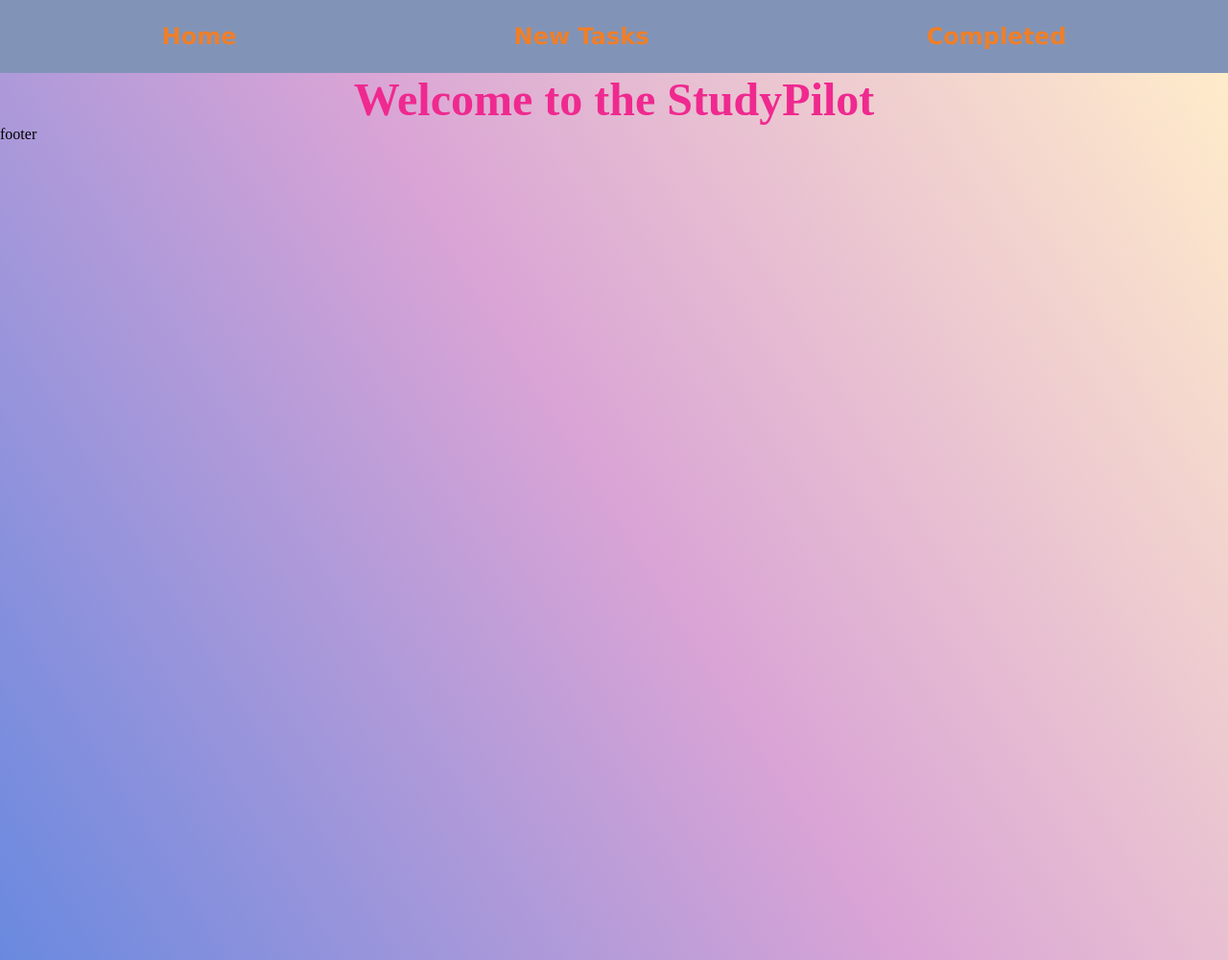
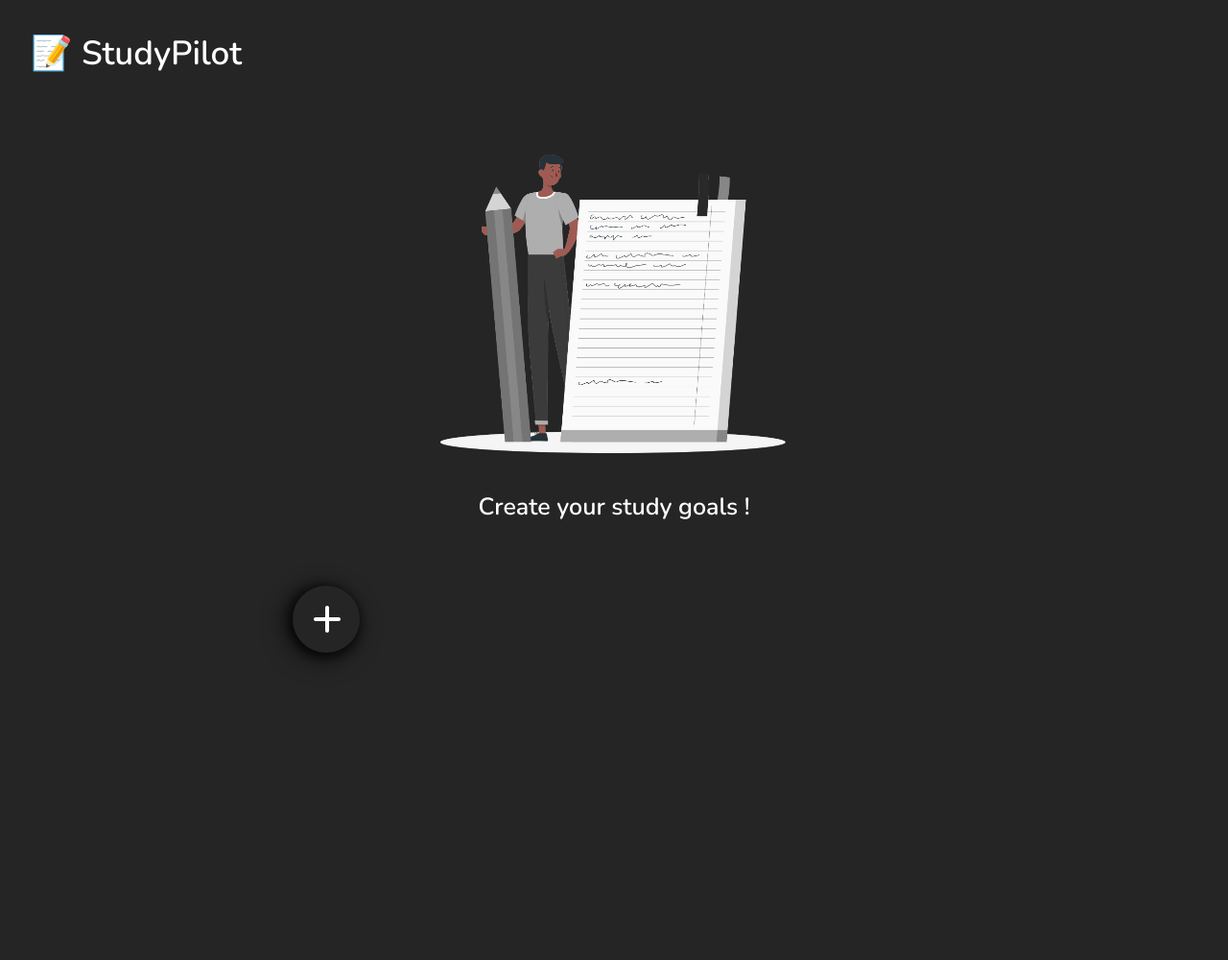
Before and after one commit to Utkarsh-1104/studyPilot, a Node server app: page / in a window 1280 px wide. Shown: the whole page at 96% size. After the commit the page ends 689 px from the top, so only its background shows below. Run offline with Node 20, Linux system fonts and the light colour scheme; some libraries are stand-ins or nearby versions.

Commit message:
home page

```diff
--- a/public/css/style.css
+++ b/public/css/style.css
@@ -1,35 +1,60 @@
+@import url('https://fonts.googleapis.com/css2?family=Nunito:wght@600&display=swap');
 * {
-    overflow: hidden;
     margin: 0;
     padding: 0;
-    box-sizing: border-box;
+
 }
 body {
-    background-image: linear-gradient( 58.2deg,  rgba(40,91,212,0.73) -3%, rgba(171,53,163,0.45) 49.3%, rgba(255,204,112,0.37) 97.7% );
-    height: 1000px;
     width: 100%;
+    height: 100lvh;
+    background: #252525;
+    align-items: center;
 }
-nav {
-    background-color: rgb(129, 148, 184);
-    padding: 1.5rem;
+.nav {
+    display: flex;
+    padding: 2rem;
+    flex-direction: column;
+    justify-content: center;
 }
-h1 {
-    color: rgb(239, 41, 143);
-    font-size: 3rem;
-    text-align: center;
+.nav-link {
+    color: #FFF;
+    font-family: 'Nunito', sans-serif;
+    font-size: 35px;
+    font-style: normal;
+    font-weight: 600;
+    line-height: normal;
+    list-style: none;
 }
-ul {
+.list-box {
     display: flex;
-    justify-content: space-around;
-    font-size: 1.5rem;
+    flex-direction: column;
+    place-items: center;
 }
-li a {
-    text-decoration: none;
-    color: rgb(239, 127, 41);
-    font-family: Verdana, Geneva, Tahoma, sans-serif;
-    font-weight: 600;
+.bg-img {
+    width: 370px;
+    height: 400px;
+    flex-shrink: 0;
 }
-li a:hover {
-    color: rgb(239, 41, 143);
-    text-decoration: underline;
+.wlc-text {
+    color: #FFF;
+    font-family: Nunito;
+    font-size: 25px;
+    font-style: normal;
+    font-weight: 300;
+    line-height: normal;
 }
+.btn-div {
+    fill: #252525;
+    filter: drop-shadow(-5px 0px 10px rgba(0, 0, 0, 0.40)) drop-shadow(0px 5px 10px rgba(0, 0, 0, 0.40));
+    position: absolute;
+    top: 600px;
+    left: 290px;
+}
+.add-btn {
+    background-color: #252525;
+    border: none;
+    border-radius: 50%;
+    position: absolute;
+    top: 21px;
+    left: 27px;
+}
--- a/views/index.ejs
+++ b/views/index.ejs
@@ -1,6 +1,6 @@
 <%- include('./partials/header') %>
 <div class="list-box">
-    <h1>Welcome to the StudyPilot</h1>
-    <h2></h2>
+    <img src="../assets/bg.png" alt="" class="bg-img">
+    <h2 class="wlc-text">Create your study goals !</h2>
 </div>
 <%- include('./partials/footer') %>
--- a/views/partials/footer.ejs
+++ b/views/partials/footer.ejs
@@ -1,6 +1,42 @@
-    </div>
-    <div>
-        <footer>footer</footer>
+        <div>
+            <form action="">
+                <div class="btn-div">
+                    <svg xmlns="http://www.w3.org/2000/svg" width="95" height="95" viewBox="0 0 95 95" fill="none">
+                    <g filter="url(#filter0_dd_89_29)">
+                      <circle cx="50" cy="45" r="35" fill="#252525"/>
+                    </g>
+                    <defs>
+                      <filter id="filter0_dd_89_29" x="0" y="0" width="95" height="95" filterUnits="userSpaceOnUse" color-interpolation-filters="sRGB">
+                        <feFlood flood-opacity="0" result="BackgroundImageFix"/>
+                        <feColorMatrix in="SourceAlpha" type="matrix" values="0 0 0 0 0 0 0 0 0 0 0 0 0 0 0 0 0 0 127 0" result="hardAlpha"/>
+                        <feOffset dx="-5"/>
+                        <feGaussianBlur stdDeviation="5"/>
+                        <feColorMatrix type="matrix" values="0 0 0 0 0 0 0 0 0 0 0 0 0 0 0 0 0 0 0.4 0"/>
+                        <feBlend mode="normal" in2="BackgroundImageFix" result="effect1_dropShadow_89_29"/>
+                        <feColorMatrix in="SourceAlpha" type="matrix" values="0 0 0 0 0 0 0 0 0 0 0 0 0 0 0 0 0 0 127 0" result="hardAlpha"/>
+                        <feOffset dy="5"/>
+                        <feGaussianBlur stdDeviation="5"/>
+                        <feColorMatrix type="matrix" values="0 0 0 0 0 0 0 0 0 0 0 0 0 0 0 0 0 0 0.4 0"/>
+                        <feBlend mode="normal" in2="effect1_dropShadow_89_29" result="effect2_dropShadow_89_29"/>
+                        <feBlend mode="normal" in="SourceGraphic" in2="effect2_dropShadow_89_29" result="shape"/>
+                      </filter>
+                    </defs>
+                    </svg>
+                    <button class="add-btn">
+                    <svg xmlns="http://www.w3.org/2000/svg" width="48" height="48" viewBox="0 0 48 48" fill="none">
+                        <g clip-path="url(#clip0_115_17)">
+                          <path d="M36 26H26V36C26 37.1 25.1 38 24 38C22.9 38 22 37.1 22 36V26H12C10.9 26 10 25.1 10 24C10 22.9 10.9 22 12 22H22V12C22 10.9 22.9 10 24 10C25.1 10 26 10.9 26 12V22H36C37.1 22 38 22.9 38 24C38 25.1 37.1 26 36 26Z" fill="white"/>
+                        </g>
+                        <defs>
+                          <clipPath id="clip0_115_17">
+                            <rect width="48" height="48" fill="#252525"/>
+                          </clipPath>
+                        </defs>
+                      </svg>
+                    </button>
+                </div>
+            </form>
+        </div>
     </div>
 </body>
 </html>
--- a/views/partials/header.ejs
+++ b/views/partials/header.ejs
@@ -7,13 +7,9 @@
     <title>StudyPilot</title>
 </head>
 <body>
-    <div>
+    <div class="body">
         <header>
-            <nav>
-                <ul>
-                    <li><a href="/">Home</a></li>
-                    <li><a href="/users">New Tasks</a></li>
-                    <li><a href="/users/new">Completed</a></li>
-                </ul>
+            <nav class="nav">
+               <li class="nav-link">📝 StudyPilot</li>
             </nav>
         </header>
```
Also changed, not shown: public/assets/bg.png (added).
